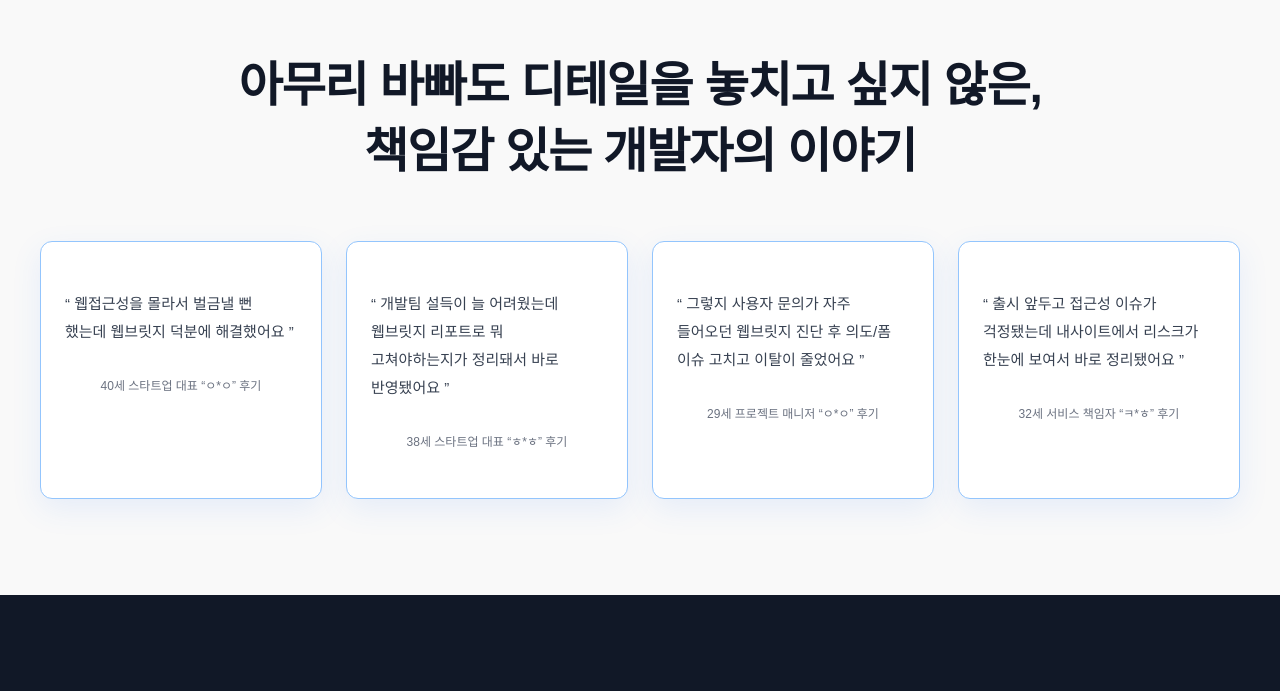
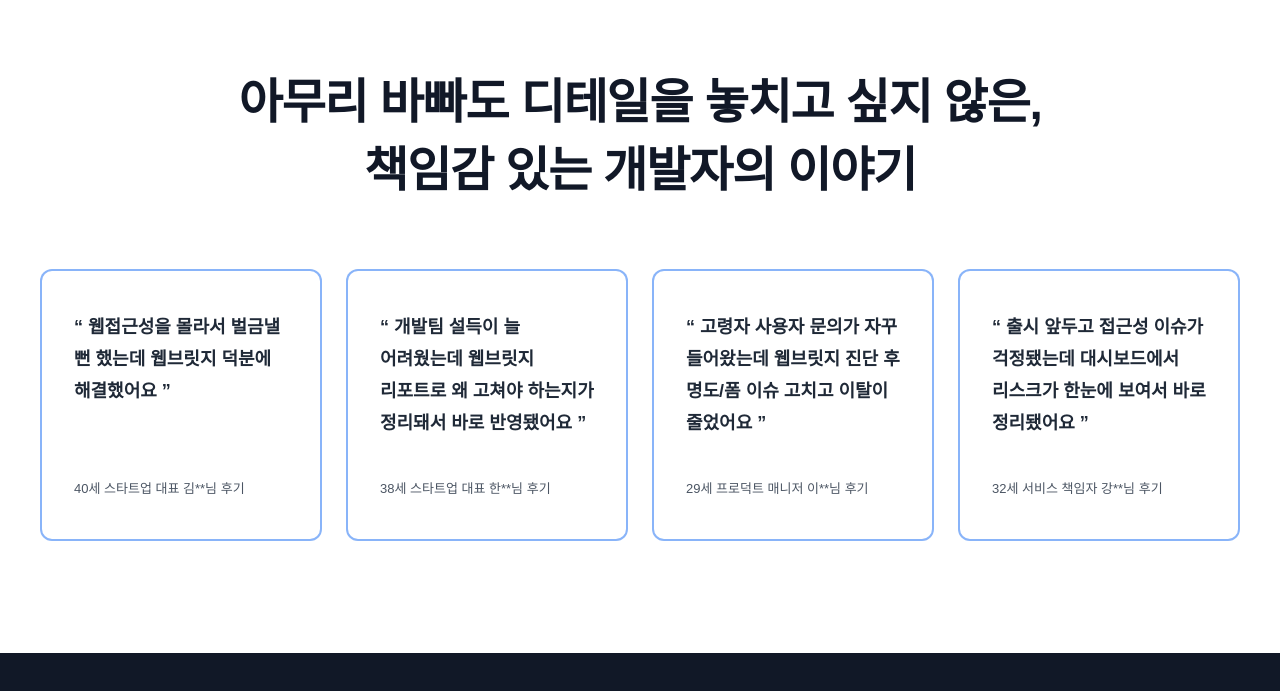
Before and after one commit to inable-it/webridge-frontend, a React (Vite) app: page / in a window 1280 px wide. Shown: the part 2284-2975 px from the top of the page. Built offline with nearby package versions, Linux system fonts and the light colour scheme.

Commit message:
fix: :recycle: update testimonials section to match design and copy

```diff
--- a/src/pages/Homepage.tsx
+++ b/src/pages/Homepage.tsx
@@ -393,41 +393,54 @@
 
 const testimonials: Testimonial[] = [
   {
-    quote: '“ 웹접근성을 몰라서 벌금낼 뻔 했는데 웹브릿지 덕분에 해결했어요 ”',
-    author: '40세 스타트업 대표 “ㅇ*ㅇ” 후기',
+    quote: '웹접근성을 몰라서 벌금낼 뻔 했는데 웹브릿지 덕분에 해결했어요',
+    author: '40세 스타트업 대표 김**님 후기',
   },
   {
-    quote: '“ 개발팀 설득이 늘 어려웠는데 웹브릿지 리포트로 뭐 고쳐야하는지가 정리돼서 바로 반영됐어요 ”',
-    author: '38세 스타트업 대표 “ㅎ*ㅎ” 후기',
+    quote: '개발팀 설득이 늘 어려웠는데 웹브릿지 리포트로 왜 고쳐야 하는지가 정리돼서 바로 반영됐어요',
+    author: '38세 스타트업 대표 한**님 후기',
   },
   {
-    quote: '“ 그렇지 사용자 문의가 자주 들어오던 웹브릿지 진단 후 의도/폼 이슈 고치고 이탈이 줄었어요 ”',
-    author: '29세 프로젝트 매니저 “ㅇ*ㅇ” 후기',
+    quote: '고령자 사용자 문의가 자꾸 들어왔는데 웹브릿지 진단 후 명도/폼 이슈 고치고 이탈이 줄었어요',
+    author: '29세 프로덕트 매니저 이**님 후기',
   },
   {
-    quote: '“ 출시 앞두고 접근성 이슈가 걱정됐는데 내사이트에서 리스크가 한눈에 보여서 바로 정리됐어요 ”',
-    author: '32세 서비스 책임자 “ㅋ*ㅎ” 후기',
+    quote: '출시 앞두고 접근성 이슈가 걱정됐는데 대시보드에서 리스크가 한눈에 보여서 바로 정리됐어요',
+    author: '32세 서비스 책임자 강**님 후기',
   },
 ];
 
 const TestimonialsSection = () => {
   return (
-    <section className='w-full py-24 bg-[#F9F9F9]'>
+    <section className='w-full bg-white py-28'>
       <div className='w-full px-6 mx-auto max-w-7xl md:px-10'>
         <FadeInSection>
-          <h1 className='text-5xl font-bold leading-snug tracking-tight text-center text-gray-900'>
+          <h2 className='text-center text-[44px] md:text-5xl font-extrabold tracking-tight lg:leading-[68px] text-gray-900'>
             아무리 바빠도 디테일을 놓치고 싶지 않은,
             <br />
             책임감 있는 개발자의 이야기
-          </h1>
+          </h2>
         </FadeInSection>
 
-        <div className='grid grid-cols-1 gap-6 mt-14 md:grid-cols-2 lg:grid-cols-4'>
+        <div className='grid grid-cols-1 gap-6 mt-16 md:grid-cols-2 lg:grid-cols-4'>
           {testimonials.map((t, idx) => (
             <FadeInSection key={idx}>
-              <figure className='h-full rounded-xl border border-blue-300 bg-white px-6 py-12 shadow-[0_10px_30px_rgba(59,130,246,0.10)]'>
-                <blockquote className='text-gray-700 text-sm md:text-[15px] leading-7 break-keep'>{t.quote}</blockquote>
-                <figcaption className='mt-8 text-xs text-center text-gray-500'>{t.author}</figcaption>
+              <figure
+                className={[
+                  'h-full min-h-[260px]',
+                  'rounded-xl bg-white',
+                  'border-2 border-blue-500/60',
+                  'px-8 py-10',
+                  'flex flex-col justify-between',
+                ].join(' ')}
+              >
+                <blockquote className='break-keep text-[18px] font-semibold leading-8 text-gray-800'>
+                  <span aria-hidden='true'>“ </span>
+                  {t.quote}
+                  <span aria-hidden='true'> ”</span>
+                </blockquote>
+
+                <figcaption className='pt-10 text-[13px] font-medium text-gray-600'>{t.author}</figcaption>
               </figure>
             </FadeInSection>
           ))}
```
